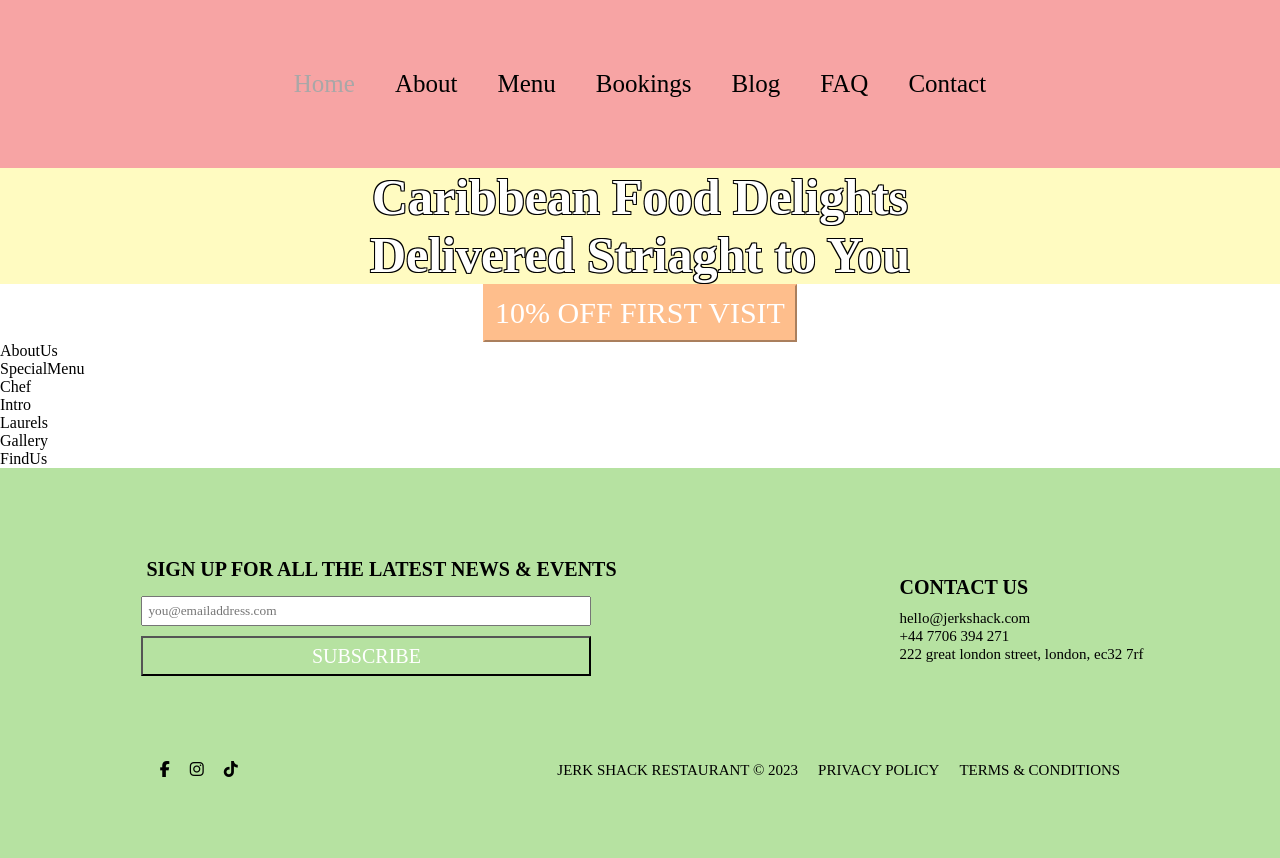
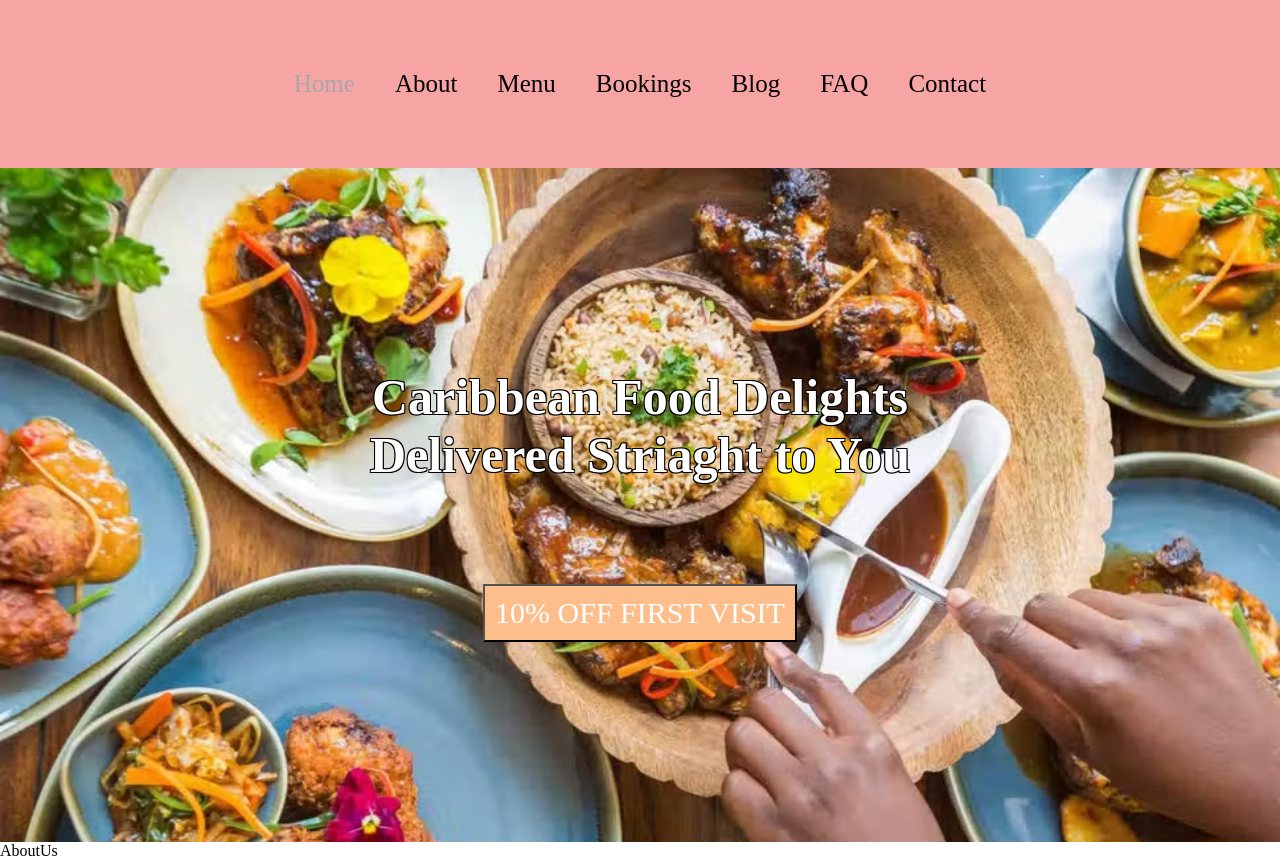
Before and after one commit to denisecodes/Jerk-Shack-Restaurant, a React (Create React App) app: page / in a window 1280 px wide. Shown: the top 858 px of the page. Built offline with nearby package versions, Linux system fonts and the light colour scheme; a web font is replaced by a local one.

Commit message:
add header section and update footer

```diff
--- a/src/container/Footer/Footer.css
+++ b/src/container/Footer/Footer.css
@@ -40,8 +40,6 @@ h3 {
     padding: 0 0 80px;
 }
 
-/* Flex box newletter area so it's responsive */
-
 /* Top footer */
 .footer-top {
     display: flex;
@@ -74,6 +72,7 @@ h3 {
     font-size: 20px;
     background-color: #B6E2A1;
     border-color: black;
+    color: black;
 }
 
 #subscribe:hover {
--- a/src/container/Header/Header.css
+++ b/src/container/Header/Header.css
@@ -1,16 +1,17 @@
 .header {
-    /* background-image: url("../assets/welcome.png"); */
+    background-image: url("../../assets/caribbean_food.jpeg");
     background-size: cover;
     background-position: center;
+    /* This will center the text within the section */
+    text-align: center;
 }
 
 h1 {
     font-family: 'Chelsea Market', cursive;
     font-size: 50px;
-    text-align: center;
     color: white;
-    background-color: #FFFBC1;
-    /* Creates outline */
+    padding: 200px 0 100px;
+    /* Creates outline for text */
     text-shadow: -1px -1px 0 #000, 1px -1px 0 #000, -1px 1px 0 #000, 1px 1px 0 #000;
 }
 
@@ -27,9 +28,11 @@ button {
     text-transform: uppercase;
     color: white;
     padding: 10px;
+    margin: 0 0 200px;
+    border-color: black;
 }
 
 button:hover {
-    background-color: #F5F5F5;
+    background-color: #B6E2A1;
     border-color: black;
 }
```
Also changed, not shown: src/assets/caribbean_food.jpeg (added).
